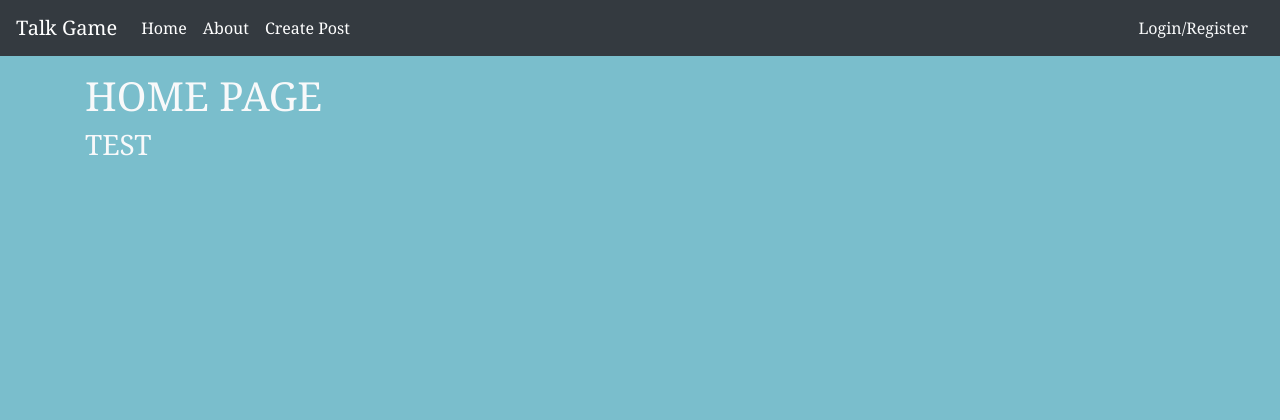
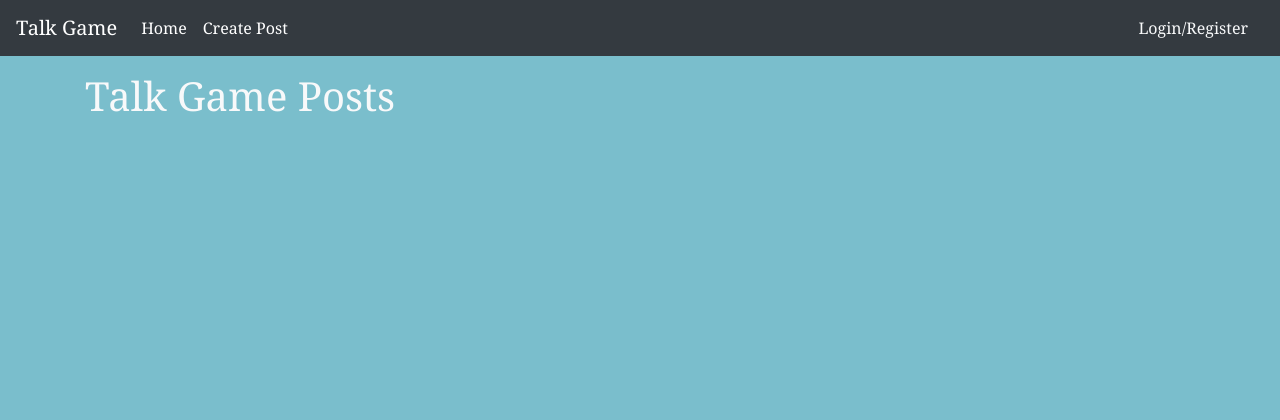
Before and after one commit to JLumb/Talk-Game, a Django app: page / in a window 1280 px wide. Shown: the top 420 px of the page. Run offline with Django 3.2, Linux system fonts and the light colour scheme; some libraries are stand-ins or nearby versions.

Commit message:
creating home view so posts are visible on home page

```diff
--- a/forum/views.py
+++ b/forum/views.py
@@ -1,4 +1,5 @@
 from django.shortcuts import render, redirect
+from django.views.generic import ListView, DetailView
 from django.contrib.auth.decorators import login_required
 from django.contrib.auth import authenticate, login, logout
 from django.contrib import messages
@@ -49,12 +50,8 @@
 
 def home(request):
     context = {}
-    return render(request, 'accounts/home.html', context)
+    return render(request, 'accounts/home.html')
 
-
-def about(request):
-    context = {}
-    return render(request, 'pages/about.html', context)
 
 
 @login_required(login_url='login')
--- a/talk_game/urls.py
+++ b/talk_game/urls.py
@@ -10,6 +10,5 @@
     path('admin/', admin.site.urls),
     path('register', views.RegisterPage, name='register'),
     path('logout/', views.LogoutUser, name='logout'),
-    path('about/', views.about, name='about'),
     path('add_post/', views.addPost, name='add_post'),
 ]
--- a/templates/accounts/home.html
+++ b/templates/accounts/home.html
@@ -2,8 +2,24 @@
 
 {% block content %}
 
-<h1>HOME PAGE</h1>
+<h1>Talk Game Posts</h1>
 
-<h3>TEST</h3>
+<div class="col-12  left">
+    <div class="row">
+        {% for post in post_list %}
+        <div class="col-12">
+            <div class="card">
+                <div class="card-body">
+                    <p>{{ post.title }}</p>
+                    <p>{{ post.author }}</p>
+                    <p>{{ post.genre }}</p>
+                </div>
+            </div>
+        </div>
+
+
+        {% endfor %}
+    </div>
+</div>
 
 {% endblock %}
--- a/templates/base.html
+++ b/templates/base.html
@@ -33,9 +33,6 @@
                 <ul class="navbar-nav md-auto">
                     <li class="nav-item active">
                         <a class="nav-link text-white" href="{% url 'home' %}">Home</a>
-                    </li>
-                    <li class="nav-item">
-                        <a class="nav-link text-white" href="{% url 'about' %}">About</a>
                     </li>
                     <li class="nav-item">
                         <a class="nav-link text-white" href="{% url 'add_post' %}">Create Post</a>
--- a/templates/pages/about.html
+++ /dev/null
@@ -1,6 +0,0 @@
-{% extends 'base.html' %}
-
-{% block content %}
-
-
-{% endblock %}
```
